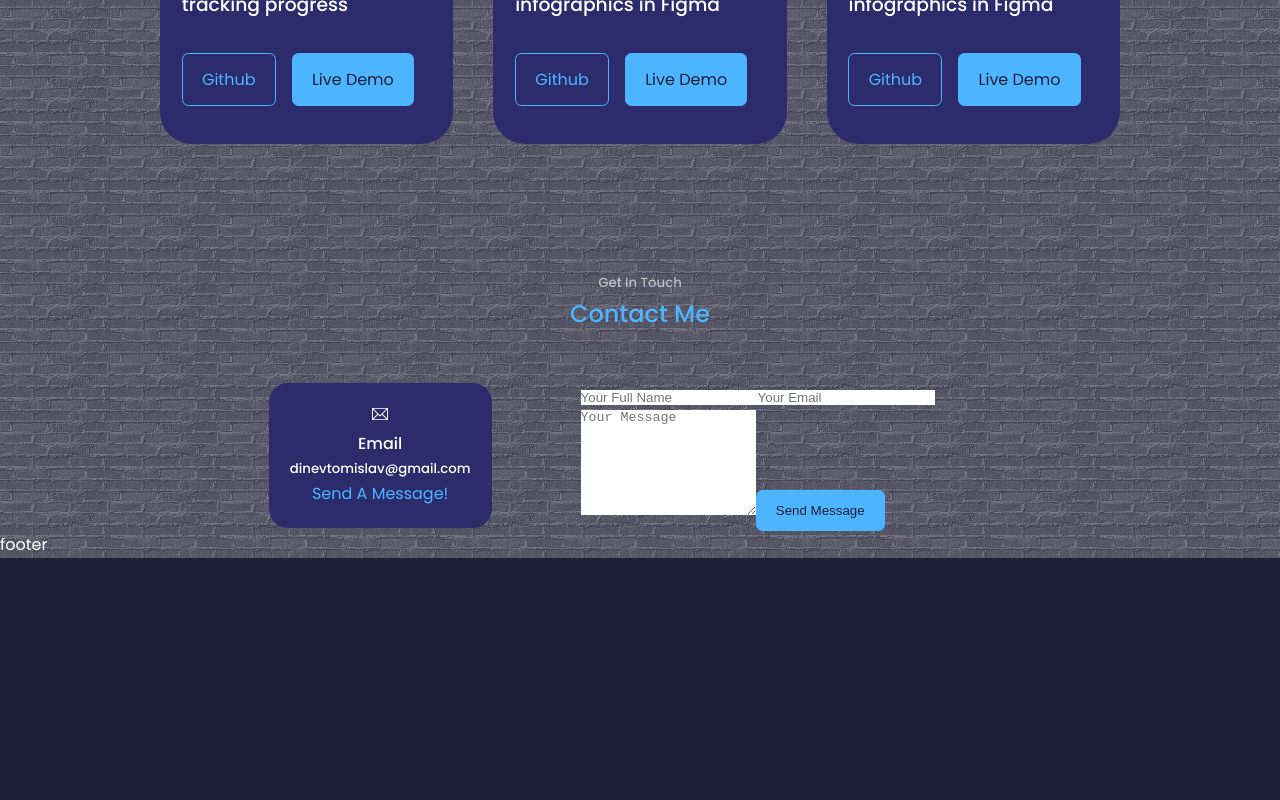
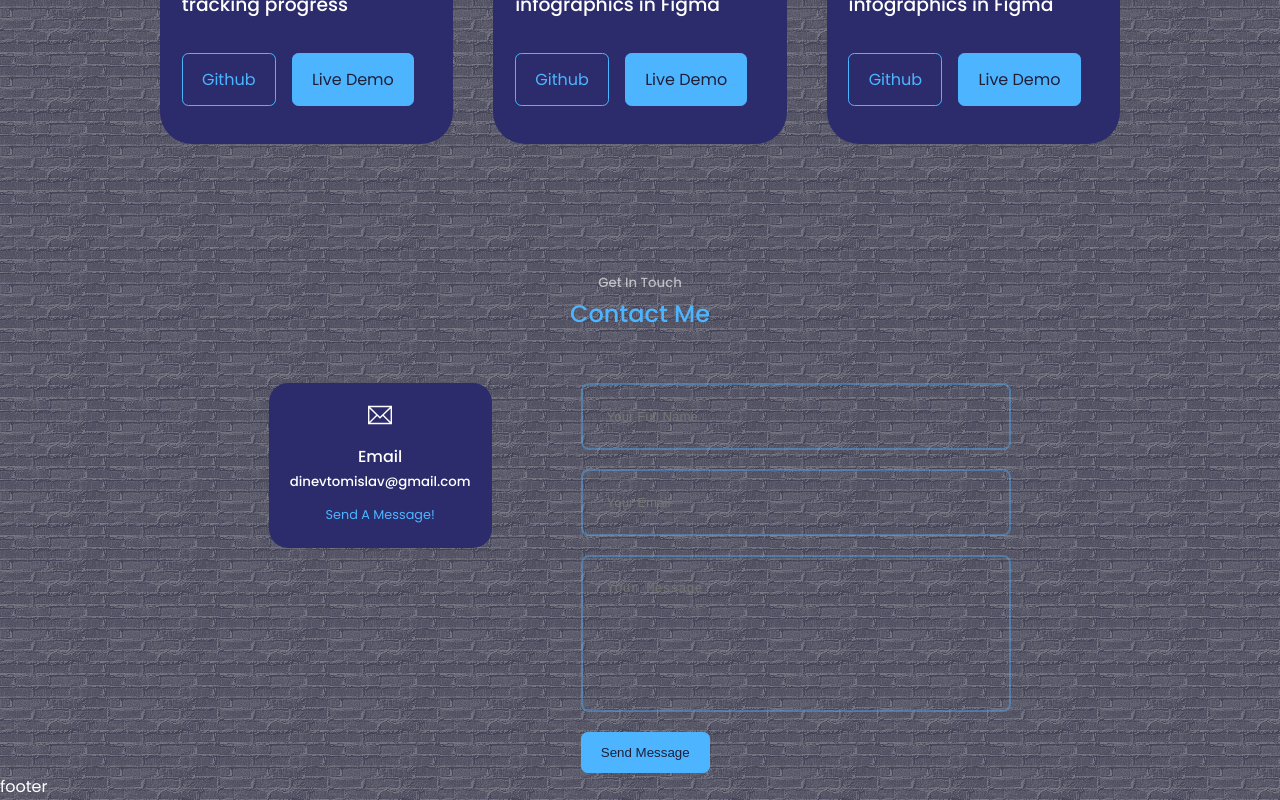
Before and after one commit to dinevtomislav/Portfolio, a React (Create React App) app in the folder react-portfolio-website/: page / in a window 1280 px wide. Shown: the part 4156-4956 px from the top of the page. Before the commit the page ends 4714 px from the top, so only its background shows below. Built offline with nearby package versions, Linux system fonts and the light colour scheme.

Commit message:
added css for form

```diff
--- a/react-portfolio-website/src/components/contact/Contact.jsx
+++ b/react-portfolio-website/src/components/contact/Contact.jsx
@@ -11,7 +11,7 @@
       <div className='container contact__container'>
         <div className='contact__options'>
           <article className='contact__option'>
-            <TfiEmail/>
+            <TfiEmail className='contact__option-icon'/>
             <h4>Email</h4>
             <h5>dinevtomislav@gmail.com</h5>
             <a href='mailto:dinevtomislav@gmail.com' target='_blank'>Send A Message!</a>
--- a/react-portfolio-website/src/components/contact/contact.css
+++ b/react-portfolio-website/src/components/contact/contact.css
@@ -24,3 +24,32 @@
     background: transparent;
     border-color: var(--color-primary-variant);
 }
+
+.contact__option-icon {
+    font-size: 1.5rem;
+    margin-bottom: 0.5rem;
+}
+
+.contact__option a{
+    margin-top: 0.7rem;
+    display: inline-block;
+    font-size: 0.8rem;
+}
+
+/* ==================== FORM =================== */
+
+form {
+    display: flex;
+    flex-direction: column;
+    gap: 1.2rem;
+}
+
+input, textarea {
+    width: 100%;
+    padding: 1.5rem;
+    border-radius: 0.5rem;
+    background: transparent;
+    border: 2px solid var(--color-primary-variant);
+    resize: none;
+    color: var(--color-white);
+}
```
